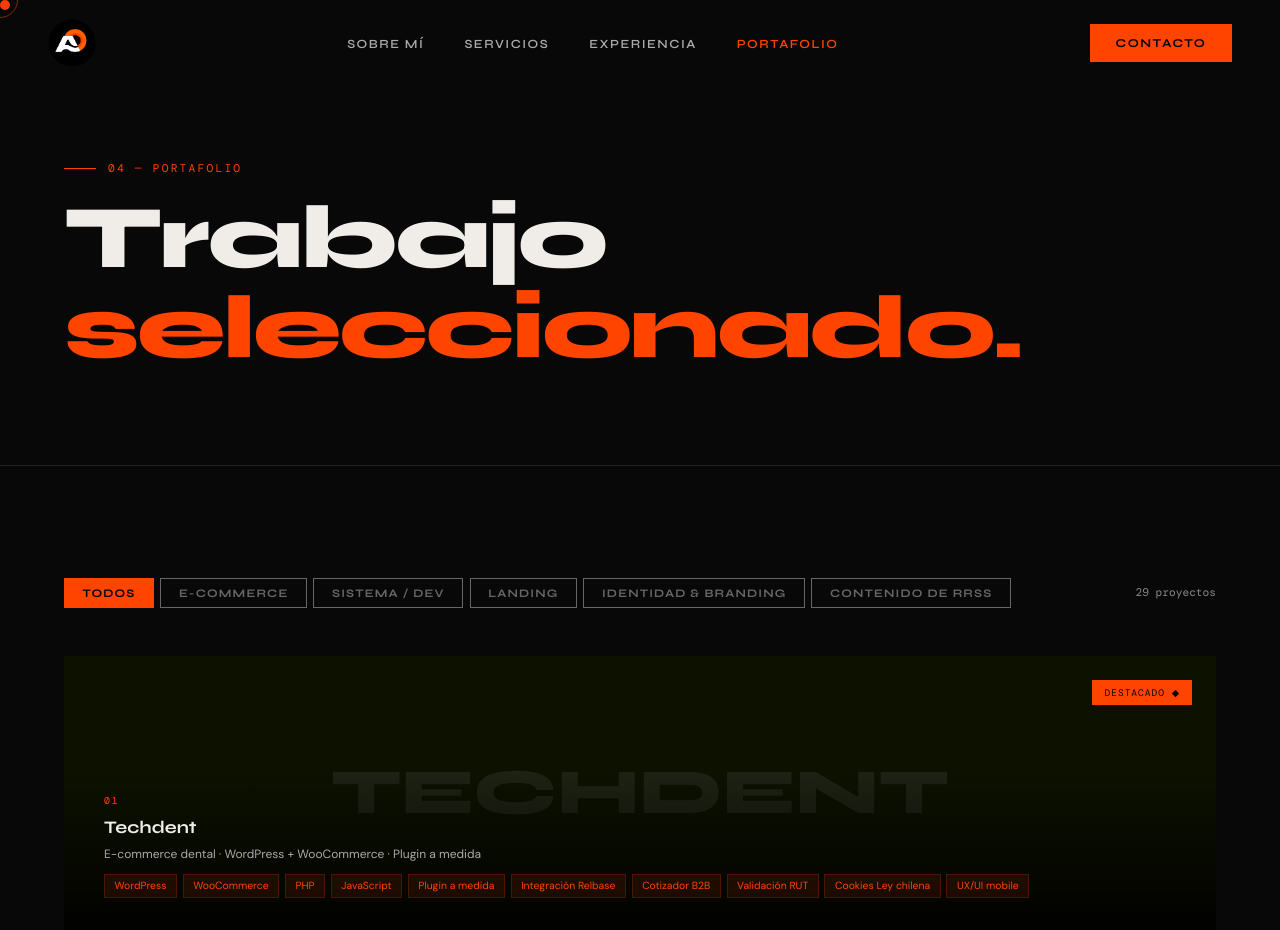
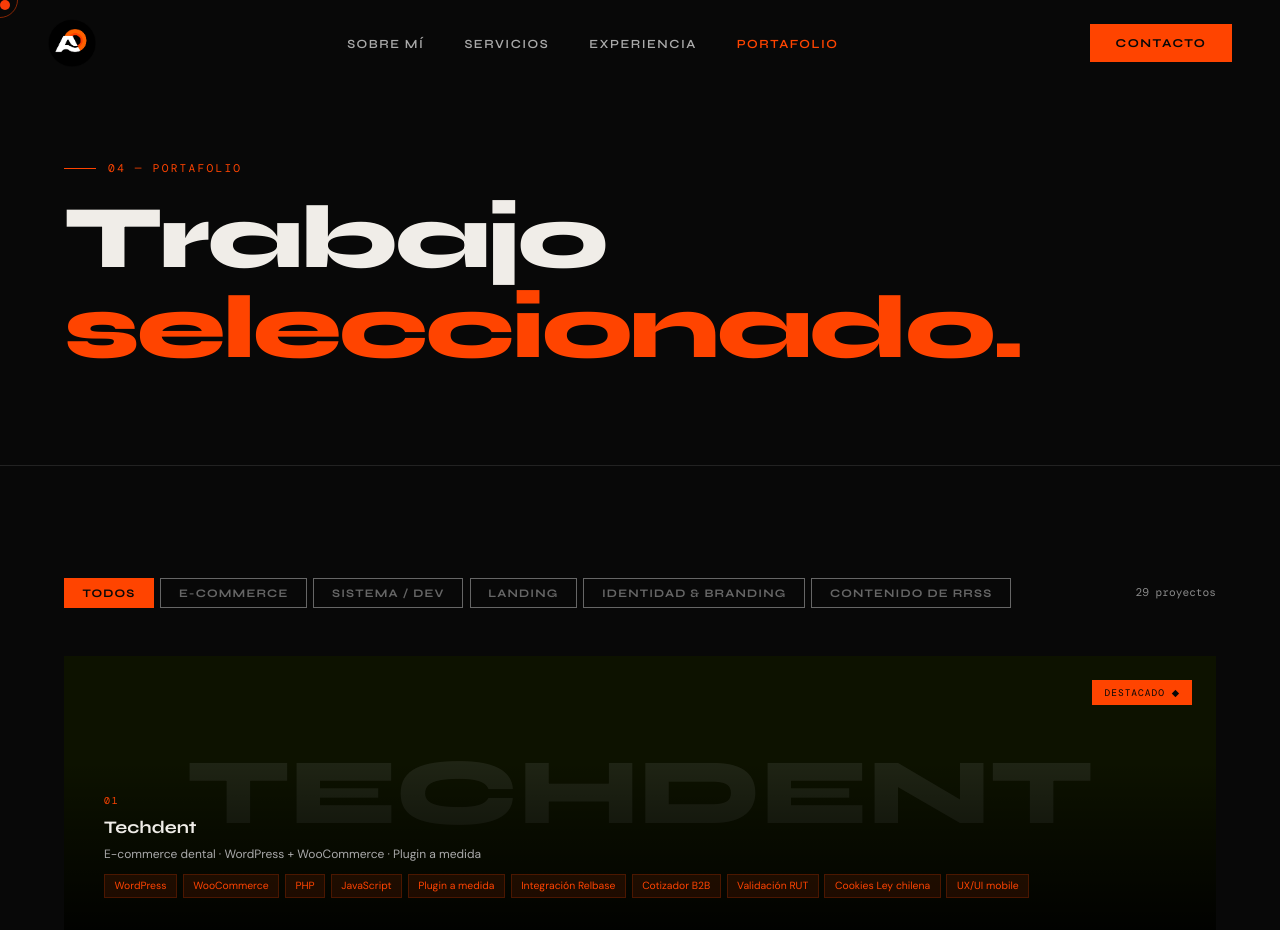
Before and after one commit to AnglieParedes/anglieparedes.github.io, a React (Vite) app: page /portafolio in a window 1280 px wide. Shown: the top 930 px of the page. Built offline with nearby package versions, Linux system fonts and the light colour scheme.

Commit message:
Ajusta nombres de fondo de tarjetas para que no se corten
Co-Authored-By: Claude Opus 5.5 <noreply@anthropic.com>

```diff
--- a/src/components/Projects.jsx
+++ b/src/components/Projects.jsx
@@ -310,7 +310,7 @@ export default function Projects({ hideHeader = false }) {
                 style={{ background: p.bg }}
                 onClick={() => setModal(p)}
               >
-                <div className={styles.bgLabel}>{p.name.toUpperCase()}</div>
+                <div className={styles.bgLabel} style={{ '--len': Math.max(...p.name.split(' ').map(w => w.length), Math.ceil(p.name.length / 2)) }}>{p.name.toUpperCase()}</div>
                 <div className={styles.hoverLayer} />
                 {p.highlight && <span className={styles.featBadge}>Destacado ◆</span>}
                 {p.wip && <span className={styles.wipBadge}>Próximamente</span>}
--- a/src/components/Projects.module.css
+++ b/src/components/Projects.module.css
@@ -25,6 +25,7 @@
 
 .card {
   position: relative; overflow: hidden;
+  container-type: inline-size;
   aspect-ratio: 16/8.5; cursor: pointer;
   transition: transform 0.4s ease;
 }
@@ -37,9 +38,11 @@
   position: absolute; top: 50%; left: 50%;
   transform: translate(-50%, -50%);
   font-family: var(--font-display); font-weight: 800;
-  font-size: clamp(2.5rem, 5vw, 6rem);
+  /* se ajusta al ancho de la tarjeta: --len = palabra más larga o media frase (máx. 2 líneas) */
+  font-size: min(6rem, calc(88cqw / (var(--len) * 1.35)));
   color: rgba(255,255,255,0.08);
-  white-space: nowrap; user-select: none; line-height: 1; text-align: center;
+  width: 92%; text-wrap: balance;
+  user-select: none; line-height: 1; text-align: center;
 }
 .hoverLayer {
   position: absolute; inset: 0;
```
